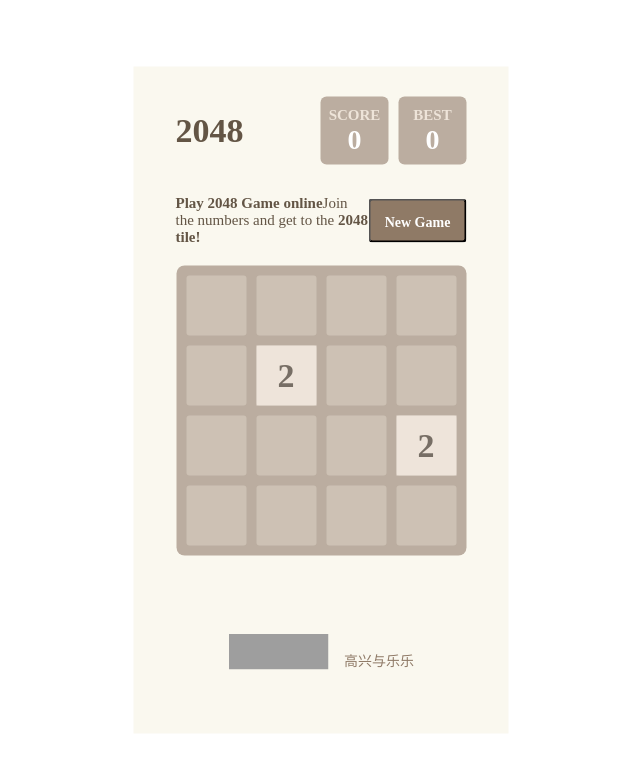
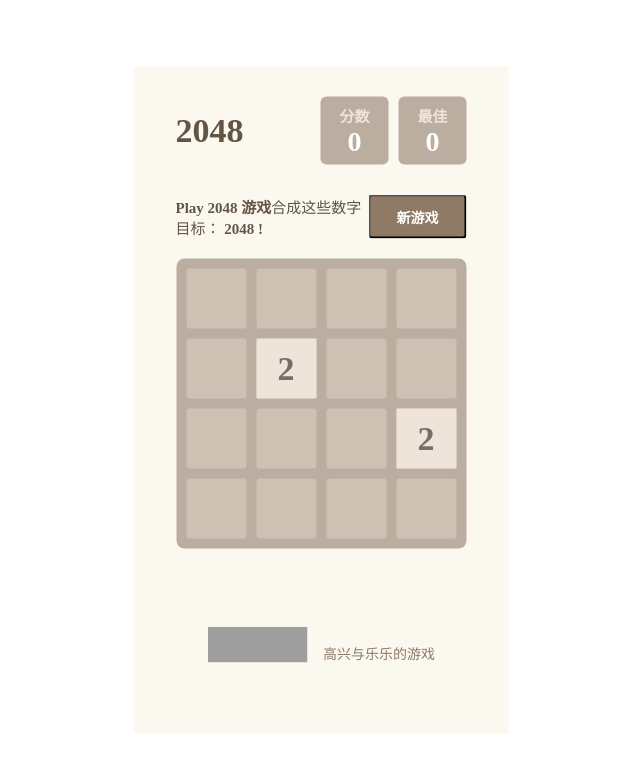
Before and after one commit to poefish/my-static-site, a website: page index.html in a window 1280 px wide. Shown: the whole page, without its empty margins (319-959 px from the left). Drawn offline with Linux system fonts and the light colour scheme; grey boxes are pictures that could not be loaded.

Commit message:
更新了文字提示

```diff
--- a/index.html
+++ b/index.html
@@ -2,7 +2,7 @@
 <html lang="en">
   <head>
     <meta charset="UTF-8" />
-    <title>优课达-2048</title>
+    <title>鱼籽-2048</title>
     <link rel="stylesheet" href="./style/index.css" />
   </head>
   <body>
@@ -11,21 +11,21 @@
         <h1>2048</h1>
         <div class="score">
           <div class="now">
-            <span class="label">SCORE</span>
+            <span class="label">分数</span>
             <span class="value">0</span>
           </div>
           <div class="best">
-            <span class="label">BEST</span>
+            <span class="label">最佳</span>
             <span class="value">0</span>
           </div>
         </div>
       </nav>
       <div class="desc">
         <p>
-          <strong>Play 2048 Game online</strong>Join the numbers and get to the
-          <strong>2048 tile!</strong>
+          <strong>Play 2048 游戏</strong>合成这些数字 目标：
+          <strong>2048 !</strong>
         </p>
-        <button>New Game</button>
+        <button>新游戏</button>
       </div>
       <main>
         <div class="game-grid">
@@ -92,11 +92,11 @@
       </main>
       <footer>
         <img src="./images/logo.png" />
-        <span>高兴与乐乐</span>
+        <span>高兴与乐乐的游戏</span>
       </footer>
       <div class="mask status">
         <div class="content">Game Over!</div>
-        <button>Try again</button>
+        <button>再来一次</button>
       </div>
     </div>
     <script src="./scripts/tile.js"></script>
```
